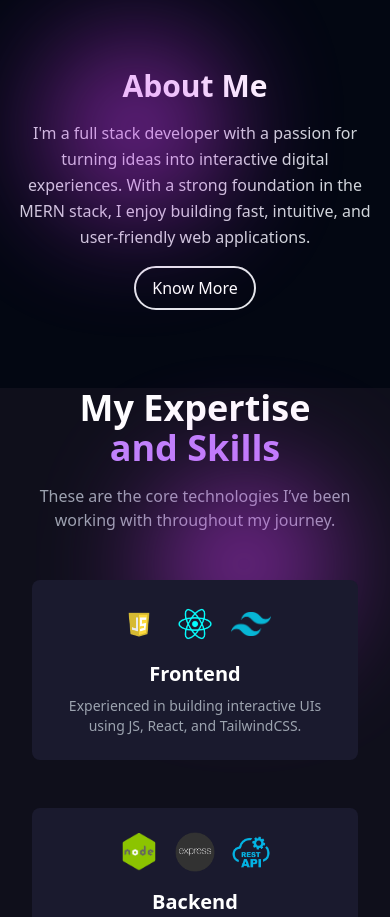
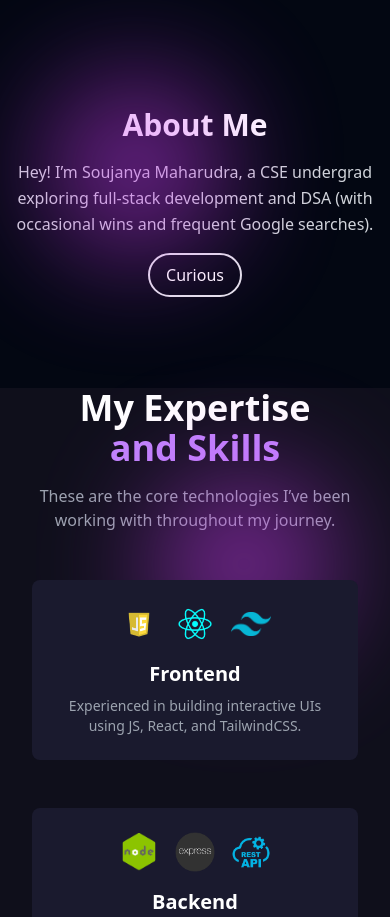
Before and after one commit to Tuvi11/portfolio, a React (Vite) app: page / in a window 390 px wide. Shown: the part 1440-2357 px from the top of the page. Built offline with nearby package versions, Linux system fonts and the light colour scheme.

Commit message:
Update About.jsx

```diff
--- a/src/components/About.jsx
+++ b/src/components/About.jsx
@@ -28,20 +28,25 @@ export const About = () => {
                     </h1>
                 </header>
                 <p className='text-base sm:text-lg md:text-xl text-gray-300 mb-4 leading-relaxed'>
-            I'm a full stack developer with a passion for turning ideas into interactive digital experiences. With a strong foundation in the MERN stack, I enjoy building fast, intuitive, and user-friendly web applications.
+            Hey! I’m Soujanya Maharudra, a CSE undergrad exploring full-stack development and DSA (with occasional wins and frequent Google searches).
+
           </p>
 
 
           {showMore && (
             <p className='text-base sm:text-lg md:text-xl text-gray-300 mb-6 leading-relaxed'>
-              My work blends technical precision with creative problem-solving — whether it’s designing responsive interfaces or managing complex backend logic.
-              Beyond the code, I’m constantly exploring new tools and trends in the tech space, aiming to bring futuristic and meaningful solutions to life. When I'm not debugging or deploying, you’ll find me experimenting with UI animations or learning about how technology shapes our everyday lives.
+             I build full stack projects using React, Node.js, and MongoDB — and somehow they work (most of the time).
+                <br></br>
+             Currently trying to make peace with DSA.<br></br>
+             I enjoy learning new things, breaking my own code, and googling errors like it’s a reflex.<br></br>
+            Lately been drawn to anything that involves patterns,math,stat, logic, or way too many charts. — numbers make more sense than my code sometimes.
+             Still figuring it all out, but at least the GitHub graph looks busy.
             </p>
           )}
                 <footer>
                     <button
                     onClick={handleToggle} className='inline-flex text-white border-2 py-2 px-4 sm:px-6 focus:outline-none
-                    hover:bg-[#801b9c] hover:shadow-[#0_0_40px_rgba(128,0,128,0.7)] rounded-full text sm:text-lg'>{showMore ? 'Show Less' : 'Know More'}</button>
+                    hover:bg-[#801b9c] hover:shadow-[#0_0_40px_rgba(128,0,128,0.7)] rounded-full text sm:text-lg'>{showMore ? 'Hide Chaos' : 'Curious'}</button>
                 </footer>
 
             </article>
```
